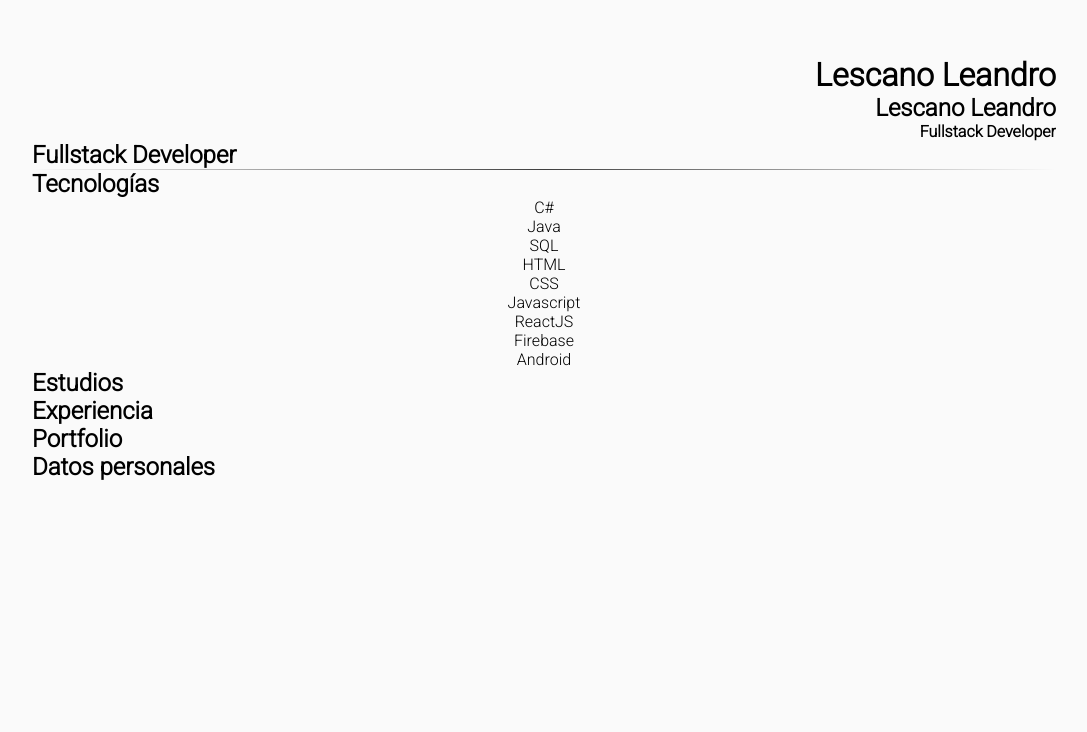
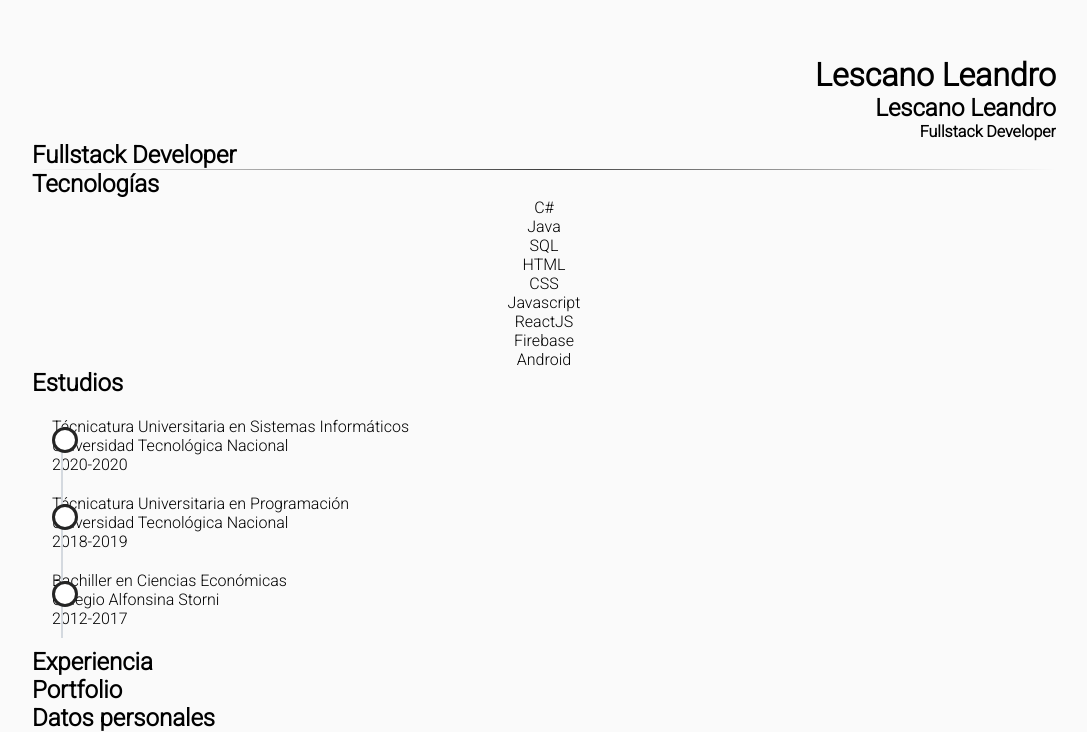
Before and after one commit to LeandroLescano/Cv-online, a Next.js app: page / in a window 1280 px wide. Shown: the part 114-846 px from the top of the page, without its empty margins (96-1183 px from the left). Before the commit the page ends 800 px from the top, so only its background shows below. Built offline with nearby package versions, Linux system fonts and the light colour scheme.

Commit message:
education section addded

```diff
--- a/components/education.js
+++ b/components/education.js
@@ -1,9 +1,45 @@
 import React from "react";
 
 function Education() {
+  const education = [
+    {
+      title: "Bachiller en Ciencias Económicas",
+      institute: "Colegio Alfonsina Storni",
+      since: "2012",
+      until: "2017",
+    },
+    {
+      title: "Técnicatura Universitaria en Programación",
+      institute: "Universidad Tecnológica Nacional",
+      since: "2018",
+      until: "2019",
+    },
+    {
+      title: "Técnicatura Universitaria en Sistemas Informáticos",
+      institute: "Universidad Tecnológica Nacional",
+      since: "2020",
+      until: "2020",
+    },
+  ];
+
   return (
     <div className="content-box">
       <h2>Estudios</h2>
+      <div className="row">
+        <div className="col">
+          <ul className="timeline">
+            {education.reverse().map((item, i) => {
+              return (
+                <li key={i}>
+                  <p className="fs-3 mb-1">{item.title} </p>
+                  <p className="fs-4 m-0">{item.institute}</p>
+                  <p className="fs-5 m-0">{item.since + "-" + item.until}</p>
+                </li>
+              );
+            })}
+          </ul>
+        </div>
+      </div>
     </div>
   );
 }
--- a/components/skills.js
+++ b/components/skills.js
@@ -4,34 +4,36 @@ function Skills() {
   const [skills, setSkills] = useState([
     {
       name: "C#",
-      logo: "https://img.icons8.com/ios-filled/100/000000/c-sharp-logo.png",
+      logo: "https://iconape.com/wp-content/files/sh/51404/svg/c--4.svg",
       backColor: "#7b1fa2",
     },
     {
       name: "Java",
-      logo:
-        "https://img.icons8.com/ios-filled/100/000000/java-coffee-cup-logo--v1.png",
+      logo: "http://assets.stickpng.com/thumbs/58480979cef1014c0b5e4901.png",
       backColor: "#c62828",
     },
     {
       name: "SQL",
       logo:
-        "https://img.icons8.com/ios-filled/100/000000/data-configuration.png",
+        "https://www.pngkit.com/png/full/269-2693118_kloudio-mysql-my-sql-logo-png.png",
       backColor: "#0d47a1",
     },
     {
       name: "HTML",
-      logo: "https://img.icons8.com/ios-filled/100/000000/html-5.png",
+      logo:
+        "https://upload.wikimedia.org/wikipedia/commons/thumb/3/38/HTML5_Badge.svg/600px-HTML5_Badge.svg.png",
       backColor: "#ef6c00",
     },
     {
       name: "CSS",
-      logo: "https://img.icons8.com/ios-filled/100/000000/css3.png",
+      logo:
+        "https://www.mybusiness360.gr/static/1972f2fa887caf3b35255d5419471333/bc59e/css3-tool.png",
       backColor: "#0277bd",
     },
     {
       name: "Javascript",
-      logo: "https://img.icons8.com/ios-filled/100/000000/javascript.png",
+      logo:
+        "https://upload.wikimedia.org/wikipedia/commons/thumb/9/99/Unofficial_JavaScript_logo_2.svg/480px-Unofficial_JavaScript_logo_2.svg.png",
       backColor: "#ffff00",
     },
     {
@@ -48,7 +50,8 @@ function Skills() {
     },
     {
       name: "Android",
-      logo: "https://img.icons8.com/ios-filled/100/000000/android-os.png",
+      logo:
+        "https://upload.wikimedia.org/wikipedia/commons/6/66/Android_robot.png",
       backColor: "#7cb342",
     },
   ]);
@@ -69,9 +72,8 @@ function Skills() {
         <div className="row">
           {skills.map((tec, i) => {
             return (
-              <div className="col-6 col-lg-4 mb-3">
+              <div key={i} className="col-6 col-lg-4 mb-3">
                 <div
-                  key={i}
                   className="card"
                   onMouseEnter={() => handleHover(tec.name)}
                   onMouseLeave={() => handleHover(tec.name)}
--- a/pages/_app.js
+++ b/pages/_app.js
@@ -2,6 +2,7 @@ import "../styles/globals.css";
 import "../styles/header.css";
 import "../styles/animations.css";
 import "../styles/skills.css";
+import "../styles/education.css";
 
 function MyApp({ Component, pageProps }) {
   return <Component {...pageProps} />;
--- /dev/null
+++ b/styles/education.css
@@ -0,0 +1,35 @@
+ul.timeline {
+  list-style-type: none;
+  position: relative;
+}
+
+ul.timeline:before {
+  content: " ";
+  background: #d4d9df;
+  display: inline-block;
+  position: absolute;
+  margin-top: 10px;
+  left: 29px;
+  width: 2px;
+  height: 100%;
+  z-index: 400;
+}
+
+ul.timeline > li {
+  margin: 20px 0;
+  padding-left: 20px;
+}
+
+ul.timeline > li:before {
+  content: " ";
+  background: white;
+  display: inline-block;
+  position: absolute;
+  border-radius: 50%;
+  border: 3px solid #242424;
+  margin-top: 10px;
+  left: 20px;
+  width: 20px;
+  height: 20px;
+  z-index: 400;
+}
```
Also changed, not shown: 1 other file (tests, documents, lock files or other folders).
